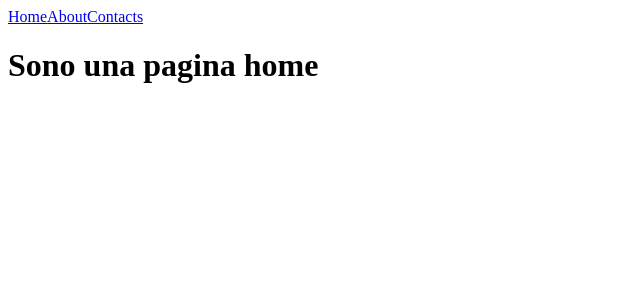
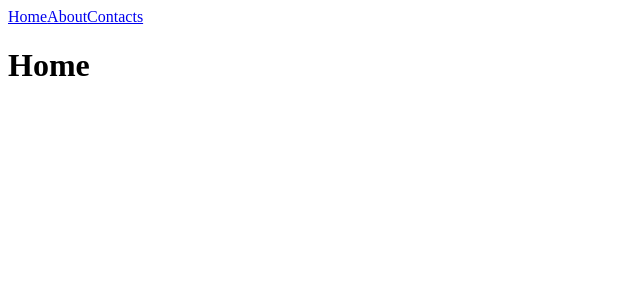
Before and after one commit to macs-massimopiazza/128-proj-html-css, a Vue app: page / in a window 1280 px wide. Shown: the top 300 px of the page, without its empty margins (0-640 px from the left). Built offline with nearby package versions, Linux system fonts and the light colour scheme.

Commit message:
feat: change home h1

```diff
--- a/src/pages/Home.vue
+++ b/src/pages/Home.vue
@@ -1,13 +1,11 @@
 <script>
 export default {
-  name: 'Home'
-}
+  name: "Home",
+};
 </script>
 
 <template>
-  <h1>Sono una pagina home</h1>
+  <h1>Home</h1>
 </template>
 
-<style scoped>
-
-</style>
+<style scoped></style>
```
